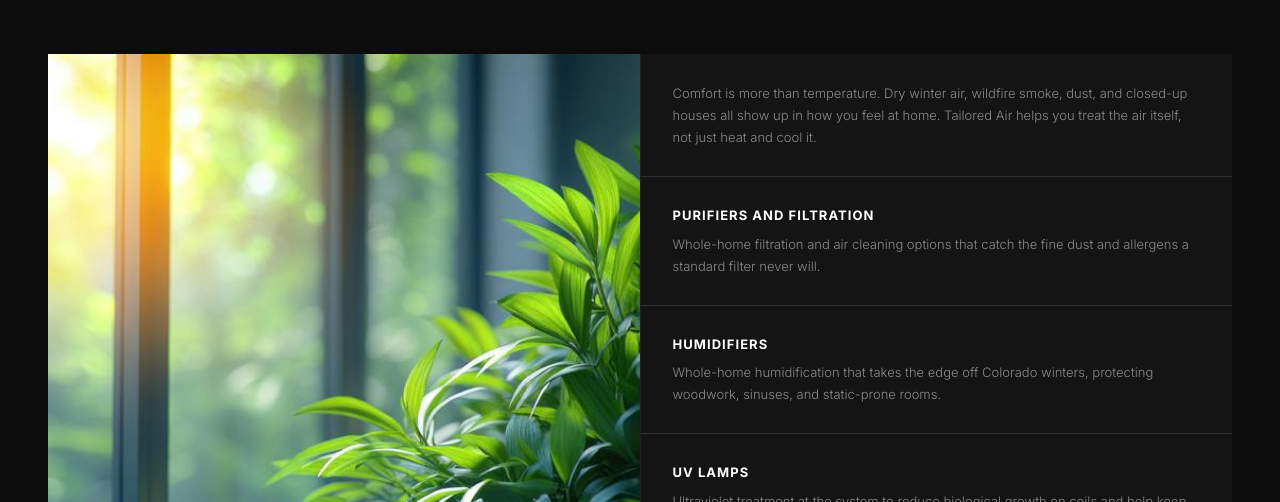
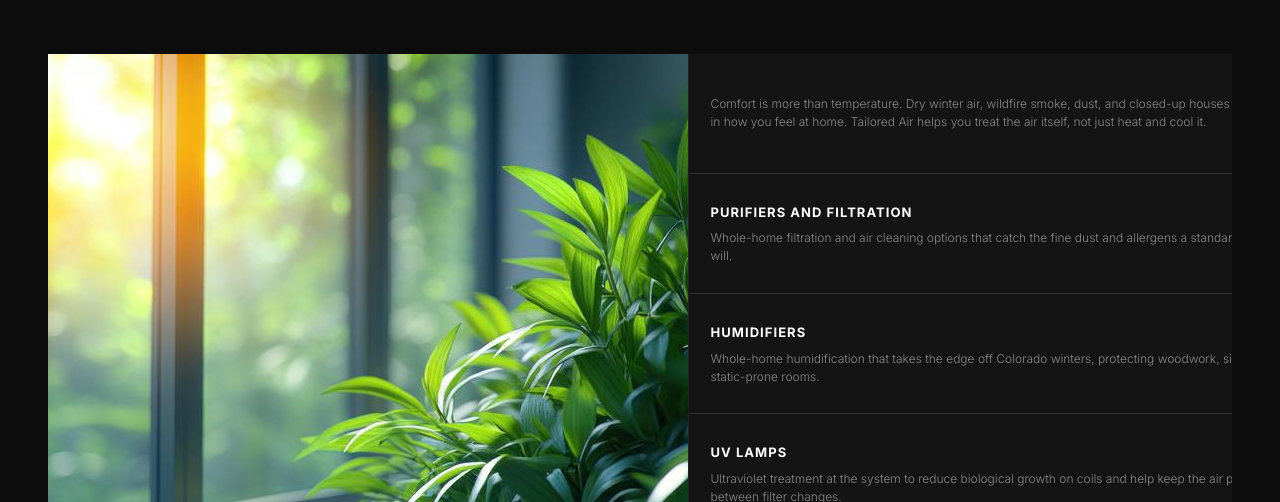
Before and after one commit to Lil-ori/TailoredAir, a Next.js app: page /services/air-quality in a window 1280 px wide. Shown: the part 298-800 px from the top of the page. Built offline with nearby package versions, Linux system fonts and the light colour scheme; no server answers.

Commit message:
Scale the whole service section like Values
Keep the photo and copy in one block that shrinks together on smaller widths, instead of only the image getting smaller.

Co-authored-by: Lil-ori <Lil-ori@users.noreply.github.com>

```diff
--- a/src/app/layout.tsx
+++ b/src/app/layout.tsx
@@ -9,6 +9,7 @@ import { SiteUiProvider } from "@/components/site-ui";
 import "./site.css";
 import "./footer.css";
 import "./values.css";
+import "./services.css";
 
 const inter = Inter({
   subsets: ["latin"],
--- /dev/null
+++ b/src/app/services.css
@@ -0,0 +1,24 @@
+/* Service split layout. Loaded after site.css so homepage CSS cannot replace these rules.
+   Desktop matches Values: the photo and copy scale together instead of the image shrinking alone. */
+
+.service-layout-frame{width:100%;container-type:inline-size;aspect-ratio:1280/600;position:relative;margin-top:56px;overflow:hidden}
+.service-layout{position:absolute;top:0;left:0;width:1280px;height:600px;display:grid;grid-template-columns:1fr 1fr;gap:1px;background:var(--line);margin:0;transform-origin:top left;transform:scale(calc(100cqi / 1280px))}
+.service-layout-photo{position:relative;min-height:0;height:100%;background:var(--bg2);overflow:hidden}
+.service-layout-photo img{position:absolute;inset:0;display:block;width:100%;height:100%;object-fit:cover;object-position:center}
+.service-layout-list{display:grid;grid-template-columns:1fr;grid-template-rows:repeat(5,minmax(0,1fr));gap:1px;background:var(--line);min-height:0}
+.service-layout-item{background:var(--bg2);padding:14px 22px;transition:background .2s;min-height:0;display:flex;flex-direction:column;justify-content:center;overflow:hidden}
+.service-layout-item:hover{background:var(--bg3)}
+.service-layout-intro{justify-content:center}
+.service-layout-intro p{color:var(--dim);font-size:14px;line-height:1.6;font-weight:300;margin:0}
+.service-layout-name{font-family:var(--f);font-size:13px;font-weight:700;text-transform:uppercase;letter-spacing:.08em}
+.service-layout-item p{color:var(--dim);font-size:12px;line-height:1.5;font-weight:300;margin:0}
+
+@media (max-width: 900px) {
+  .service-layout-frame{aspect-ratio:auto;height:auto}
+  .service-layout{position:static;width:auto;height:auto;transform:none;grid-template-columns:1fr}
+  .service-layout-photo{aspect-ratio:16/9;height:auto}
+  .service-layout-list{grid-template-rows:none}
+  .service-layout-item{padding:22px 24px;overflow:visible}
+  .service-layout-intro p{font-size:15px;line-height:1.8}
+  .service-layout-item p{font-size:13px;line-height:1.7}
+}
--- a/src/app/site.css
+++ b/src/app/site.css
@@ -355,20 +355,6 @@ h2{font-family:var(--f);font-size:clamp(24px,3vw,38px);font-weight:700;line-heig
 /* VALUES / SUIT — live in values.css (imported after this file) so other PRs cannot replace them. */
 
 /* SERVICE PAGES */
-.service-layout{display:grid;grid-template-columns:1fr 1fr;gap:1px;background:var(--line);margin-top:56px;align-items:stretch}
-.service-layout-photo{position:relative;background:var(--bg2);overflow:hidden;min-height:520px}
-.service-layout-photo img{position:absolute;inset:0;width:100%;height:100%;object-fit:cover;object-position:center;display:block}
-.service-layout-list{display:grid;grid-template-columns:1fr;gap:1px;background:var(--line)}
-.service-layout-item{background:var(--bg2);padding:28px 32px;transition:background .2s}
-.service-layout-item:hover{background:var(--bg3)}
-.service-layout-intro{display:flex;align-items:center}
-.service-layout-intro p{color:var(--dim);font-size:15px;line-height:1.8;font-weight:300;margin:0}
-.service-layout-name{font-family:var(--f);font-size:13px;font-weight:700;text-transform:uppercase;letter-spacing:.08em}
-.service-layout-item p{color:var(--dim);font-size:13px;line-height:1.7;font-weight:300;margin:0}
-@media (max-width: 900px) {
-  .service-layout{grid-template-columns:1fr}
-  .service-layout-photo{min-height:0;aspect-ratio:16/9}
-}
 
 /* COMMITMENT CARDS */
 .commit-grid{display:grid;grid-template-columns:1fr 1fr;gap:1px;background:var(--line);margin-top:56px;border:1px solid var(--line)}
--- a/src/components/service-page.tsx
+++ b/src/components/service-page.tsx
@@ -5,6 +5,7 @@ export function ServicePageContent({ service }: { service: ServicePage }) {
     <div className="subpage-inner">
       <p className="eyebrow">HVAC Services</p>
       <h2>{service.title}</h2>
+      <div className="service-layout-frame">
         <div className="service-layout">
           <div className="service-layout-photo">
             {/* eslint-disable-next-line @next/next/no-img-element */}
@@ -22,6 +23,7 @@ export function ServicePageContent({ service }: { service: ServicePage }) {
                 <p>{point.body}</p>
               </div>
             ))}
+          </div>
         </div>
       </div>
       <div className="commit-cta" style={{ marginTop: 64 }}>
```
Lines whose indentation alone changed are shown as unchanged.
